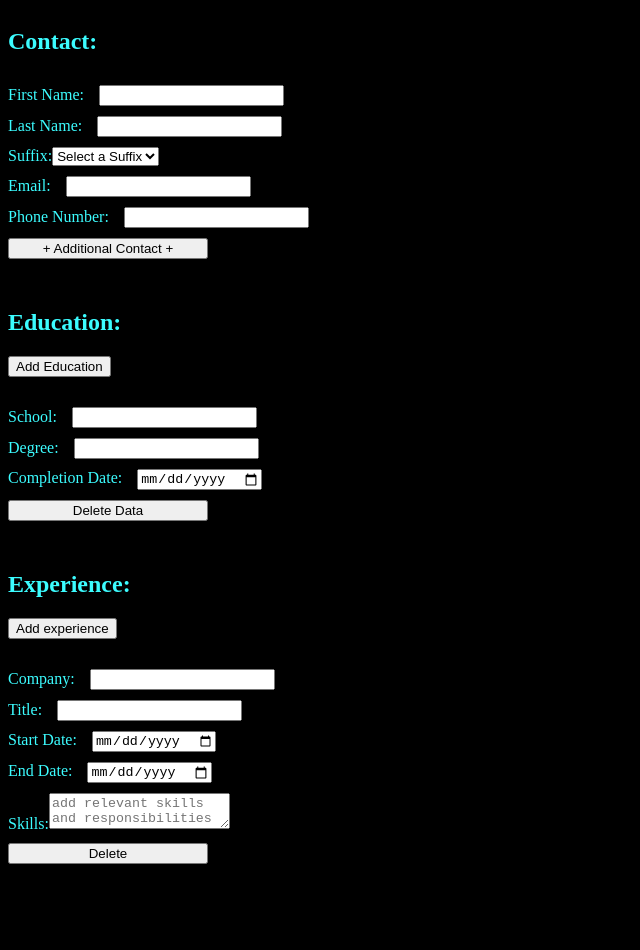
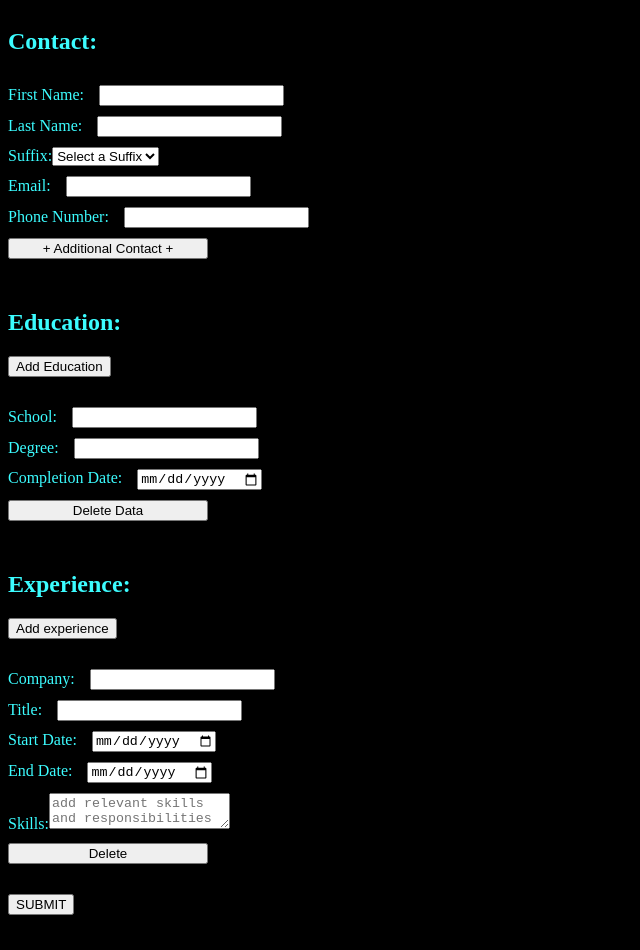
Before and after one commit to ThatBaldDude4/CV-Application, a React (Vite) app: page / in a window 1280 px wide. Shown: the top 950 px of the page, without its empty margins (0-640 px from the left). Before the commit the page ends 916 px from the top, so only its background shows below. Built offline with nearby package versions, Linux system fonts and the light colour scheme.

Commit message:
wired components

```diff
--- a/src/App.jsx
+++ b/src/App.jsx
@@ -1,4 +1,6 @@
 import { useState } from 'react';
+import { initialFormData } from './initialFormData';
+import validateForm from './ValidateForm';
 import Contact from './Contact';
 import Education from './Education';
 import Experience from './Experience';
@@ -6,37 +8,13 @@ import FinalForm from './FinalForm';
 import './App.css';
 
 
-const intialFormData = {
-  submitted: false,
-  contact: {
-    firstName: "",
-    lastName: "",
-    suffix: "",
-    email: "",
-    phone: "",
-    linkedin: "",
-    github: ""
-  },
-  education: [
-    {
-      id: crypto.randomUUID(),
-      school: "",
-      degree: "",
-    }
-  ],
-  experience: [
-    {
-      id: crypto.randomUUID(),
-      company: "",
-      startDate: "",
-      endDate: "",
-      skills: ""
-    }
-  ]
-};
+
 
 function App() {
-  const [formData, setFormData] = useState(intialFormData);
+  const [formData, setFormData] = useState(initialFormData);
+  const isSubmitted = formData.submitted;
+  const formButtonText = isSubmitted ? "EDIT" : "SUBMIT";
+  const isValid = validateForm(formData).length === 0;
 
   function handleContactField(field, value) {
     setFormData(prev => ({
@@ -95,10 +73,20 @@ function App() {
           addItemToArray={addItemToArray}
           removeItemFromArray={removeItemFromArray}
         />
-        <FinalForm formData={formData} />
         </>
       }
-      {/* this is testing the education form */}
+      {formData.submitted &&
+        <FinalForm formData={formData} />
+      }
+      <div className="toggle-view-button">
+          <button type="button" onClick={() => {
+            if (!isValid) {return}
+            setFormData(prev => ({...prev, submitted: !prev.submitted}))
+          }}>
+          {formButtonText}
+          </button>
+      </div>
+
     </>
   )
 }
```
